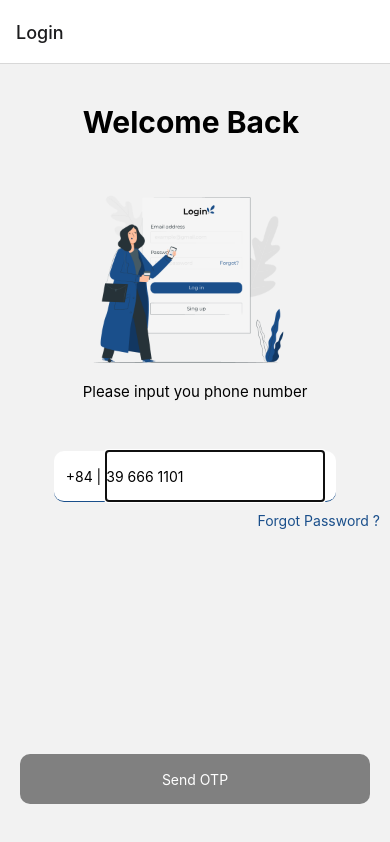
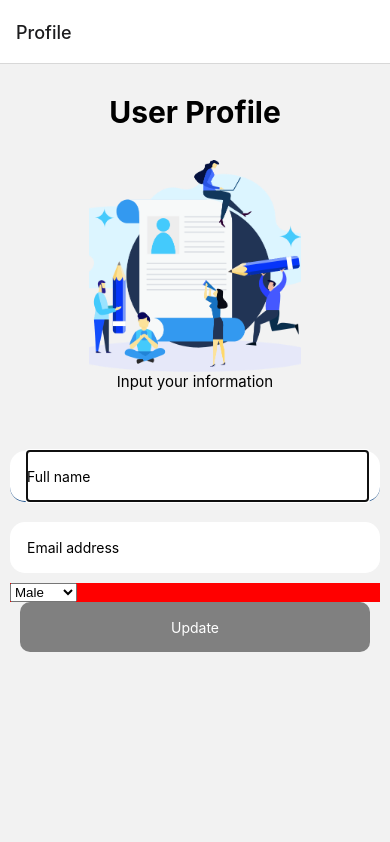
Before and after one commit to minhquan0909/2Fa, a React Native app: screen / in a window 390 px wide. Built offline with nearby package versions, Linux system fonts and the light colour scheme.

Commit message:
Create UI Profile-50%

```diff
--- a/App.tsx
+++ b/App.tsx
@@ -15,7 +15,7 @@ const Stack = createNativeStackNavigator();
 function App() {
   return (
     <NavigationContainer>
-      <Stack.Navigator initialRouteName="Login">
+      <Stack.Navigator initialRouteName="Profile">
         <Stack.Screen
           name="Home"
           component={HomeScreen}
--- a/package.json
+++ b/package.json
@@ -10,11 +10,14 @@
     "test": "jest"
   },
   "dependencies": {
+    "@react-native-picker/picker": "^2.4.10",
     "@react-navigation/native": "^6.1.6",
     "@react-navigation/native-stack": "^6.9.12",
     "axios": "^1.3.5",
     "react": "18.2.0",
     "react-native": "0.71.6",
+    "react-native-check-box": "^2.1.7",
+    "react-native-date-picker": "^4.2.11",
     "react-native-safe-area-context": "^4.5.1",
     "react-native-screens": "^3.20.0"
   },
--- a/src/components/CustomHeader.tsx
+++ b/src/components/CustomHeader.tsx
@@ -24,5 +24,7 @@ const styles = StyleSheet.create({
   },
   containerStyle: {
     width: '100%',
+    justifyContent: 'center',
+    alignItems: 'center',
   },
 });
--- a/src/components/CustomTextInput.tsx
+++ b/src/components/CustomTextInput.tsx
@@ -1,5 +1,5 @@
 import React from 'react';
-import {StyleSheet, TextInput, View} from 'react-native';
+import {StyleSheet, TextInput, View, Text} from 'react-native';
 function CustomTextInput(props) {
   const {
     placeholder,
--- a/src/screens/ProfileScreen.tsx
+++ b/src/screens/ProfileScreen.tsx
@@ -1,83 +1,152 @@
-import React from 'react';
-import {View, Text, StyleSheet, Image} from 'react-native';
+import React, {useState} from 'react';
+import {
+  Alert,
+  Button,
+  KeyboardAvoidingView,
+  StyleSheet,
+  Text,
+  TouchableWithoutFeedback,
+  View,
+} from 'react-native';
+import CustomHeader from '../components/CustomHeader';
 import ProfileIMG from '../assets/UpdateProfile.png';
+import CustomTextInput from '../components/CustomTextInput';
+import CustomButton from '../components/CustomButton';
+import DatePicker from 'react-native-date-picker';
+import {Picker} from '@react-native-picker/picker';
+
 const ProfileScreen = () => {
+  const [gender, setGender] = useState('male');
+  const [birthday, setBirthDay] = useState(new Date());
+  const [open, setOpen] = useState(false);
+  const [fullName, setFullName] = useState();
+  const [email, setEmail] = useState();
+  const [focusFullName, setFocusFullName] = useState(true);
+  const [focusBirthDay, setFocusBirthDay] = useState(false);
+  const [focusEmail, setFocusEmail] = useState(false);
+  const [focusGender, setForcusGender] = useState(false);
+  const onChangeName = value => {
+    setFullName(value);
+  };
+  const onChangeBirthday = value => {
+    setBirthDay(value);
+  };
+  const onChangeGender = value => {
+    setGender(value);
+  };
+  const onChangeEmail = value => {
+    setEmail(value);
+  };
+  const onPressUpdateProfile = () => {
+    Alert.alert('OK');
+  };
   return (
     <View style={styles.container}>
-      <Text style={styles.introTitle}>Profile Screen</Text>
-      <Image source={ProfileIMG} style={styles.updateProfileIMG} />
-
-      <View style={styles.textInputArea}>
-        <Text style={styles.description}>Please update your profile</Text>
-        <View
-          style={[
-            styles.inputContainer,
-            {borderBottomColor: focusPassword ? '#1A4F8B' : 'white'},
-          ]}>
-          <TextInput
-            ref={input => (passwordRef = input)}
-            placeholder={'New password'}
-            keyboardType="default"
-            value={password}
-            secureTextEntry={false}
-            style={styles.passwordInput}
-            onFocus={onChangeFocusPW}
-            onBlur={onChangeBlurPW}
-            autoFocus={focusPassword}
-            onChangeText={onChangePassword}
-          />
-        </View>
-        <View
-          style={[
-            styles.inputContainer,
-            {borderBottomColor: focusConfirmPassword ? '#1A4F8B' : 'white'},
-          ]}>
-          <TextInput
-            placeholder={'Confirm password'}
-            keyboardType="default"
-            value={confirmPassword}
-            secureTextEntry={false}
-            style={styles.passwordInput}
-            onFocus={onChangeFocusConfirmPW}
-            onBlur={onChangeBlurConfirmPW}
-            autoFocus={focusConfirmPassword}
-            onChangeText={onChangeConfirmPW}
-          />
-        </View>
-        <TouchableOpacity onPress={onPressCreateAccount}>
-          <View
-            style={[
-              styles.btnCreateAccount,
-              {
-                backgroundColor:
-                  password && confirmPassword ? '#1A4F8B' : 'gray',
-              },
-            ]}>
-            <Text style={styles.textCreateAccount}>{'Create Account'}</Text>
+      <KeyboardAvoidingView
+        keyboardVerticalOffset={50}
+        behavior="padding"
+        style={styles.keyboardAvoidingViewContainer}>
+        <TouchableWithoutFeedback style={styles.innerContainer}>
+          <View style={styles.inner}>
+            <CustomHeader
+              title={'User Profile'}
+              description={'Input your information'}
+              imgSource={ProfileIMG}
+              containerStyle={styles.headerContainer}
+            />
+            <View style={styles.inputArea}>
+              <CustomTextInput
+                placeholder={'Full name'}
+                focusInput={focusFullName}
+                value={fullName}
+                onChangeFocus={() => setFocusFullName(true)}
+                onChageBlur={() => setFocusFullName(false)}
+                autoFocus={focusFullName}
+                onChangeText={onChangeName}
+                keyboardType={'default'}
+              />
+              <CustomTextInput
+                placeholder={'Email address'}
+                focusInput={focusEmail}
+                value={email}
+                onChangeFocus={() => setFocusEmail(true)}
+                onChageBlur={() => setFocusEmail(false)}
+                autoFocus={focusEmail}
+                onChangeText={onChangeEmail}
+                keyboardType={'default'}
+              />
+              <View style={styles.checkboxandDatePicker}>
+                <Picker
+                  selectedValue={gender}
+                  onValueChange={(itemValue, itemIndex) =>
+                    setGender(itemValue)
+                  }>
+                  <Picker.Item label="Male" value="male" />
+                  <Picker.Item label="Female" value="female" />
+                  <Picker.Item label="Others" value="others" />
+                </Picker>
+                {/* <CustomTextInput
+                  placeholder={'BirthDay'}
+                  focusInput={focusBirthDay}
+                  value={birthday}
+                  onChangeFocus={() => setFocusBirthDay(true)}
+                  onChageBlur={() => setFocusBirthDay(false)}
+                  autoFocus={focusBirthDay}
+                  onChangeText={onChangeBirthday}
+                  keyboardType={'default'}
+                /> */}
+                {/* <DatePicker
+                  modal
+                  mode="date"
+                  open={open}
+                  date={birthday}
+                  onConfirm={date => {
+                    setOpen(false);
+                    setBirthDay(date);
+                  }}
+                  onCancel={() => {
+                    setOpen(false);
+                  }}
+                /> */}
+              </View>
+            </View>
+            <View style={{alignItems: 'center'}}>
+              <CustomButton
+                activeBy={fullName && email}
+                title={'Update'}
+                onPress={onPressUpdateProfile}
+              />
+            </View>
           </View>
-        </TouchableOpacity>
-      </View>
+        </TouchableWithoutFeedback>
+      </KeyboardAvoidingView>
     </View>
   );
 };
 export default React.memo(ProfileScreen);
 const styles = StyleSheet.create({
-  container: {flex: 1, alignItems: 'center'},
-  introTitle: {
-    marginTop: 30,
-    fontSize: 30,
-    fontWeight: 'bold',
+  container: {
+    flex: 1,
   },
-  updateProfileIMG: {
-    marginTop: 50,
-    width: 212,
-    height: 212,
+  keyboardAvoidingViewContainer: {
+    flex: 1,
+    paddingHorizontal: 10,
+    alignItems: 'center',
   },
-  description: {
-    marginTop: 30,
+  innerContainer: {
+    flex: 1,
+    alignItems: 'center',
   },
-    textInputArea: {
+  headerContainer: {alignItems: 'center'},
+  inner: {
     width: '100%',
-    paddingHorizontal: 50,
+  },
+  inputArea: {
+    width: '100%',
+  },
+  checkboxandDatePicker: {
+    flex: 1,
+    flexDirection: 'row',
+    backgroundColor: 'red',
   },
 });
```
